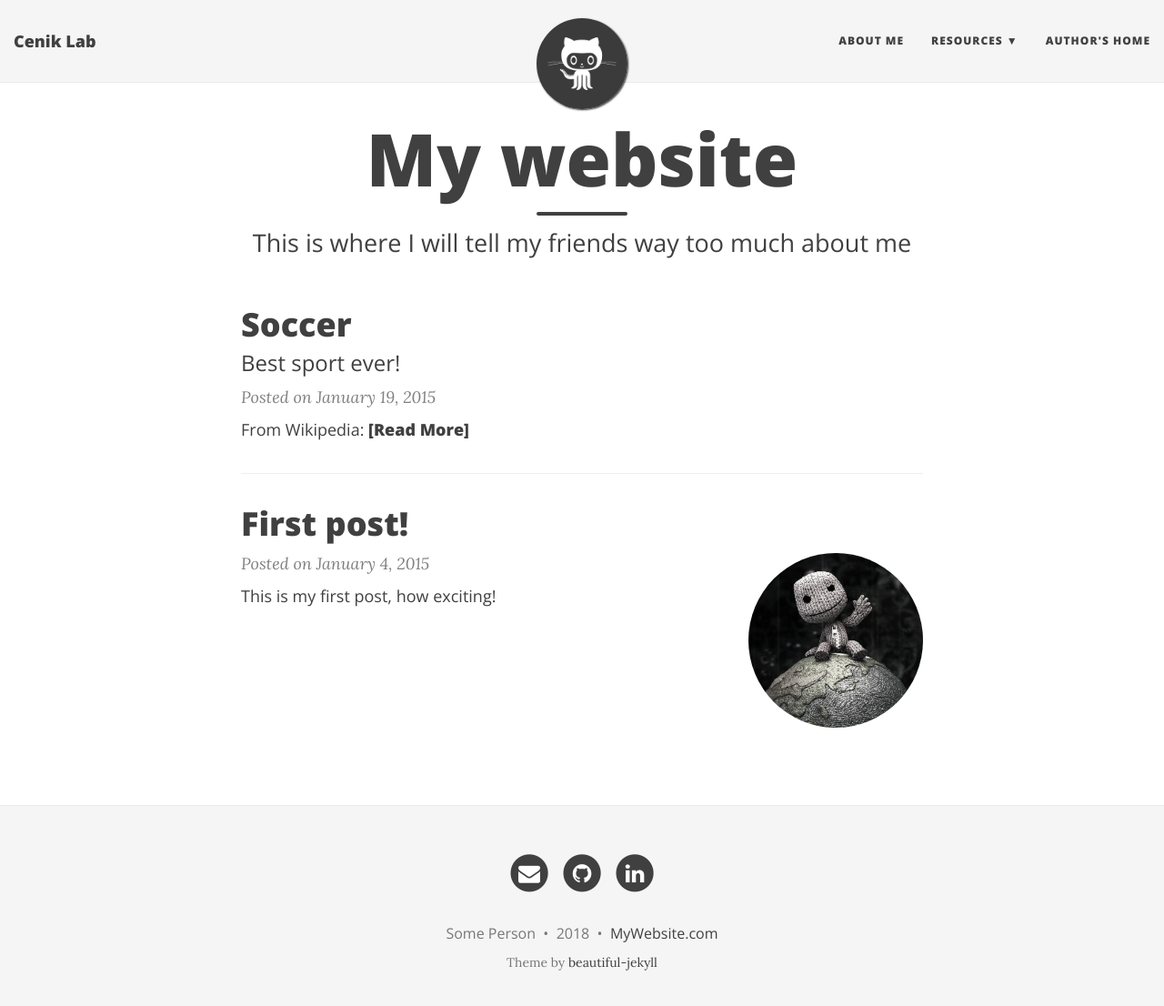
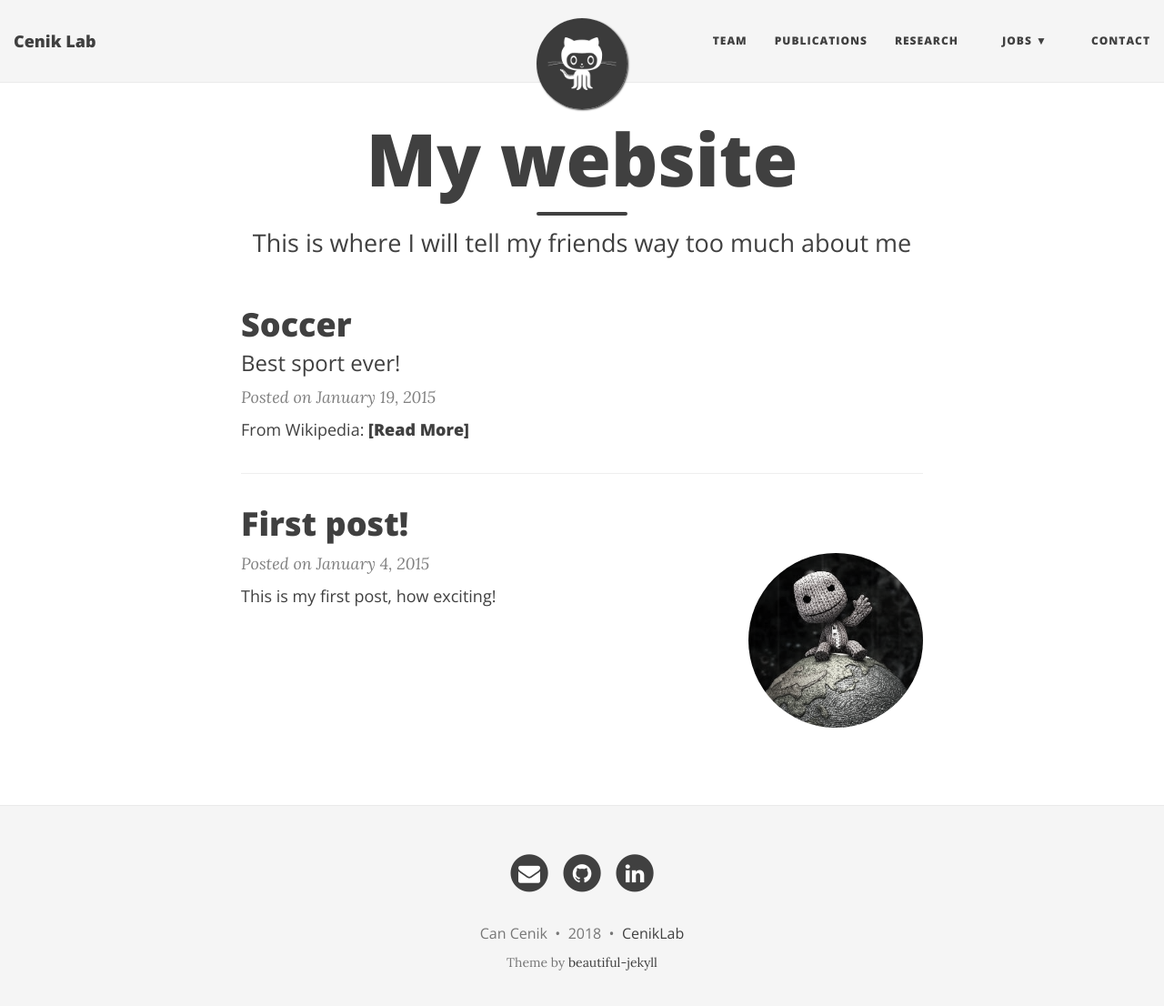
Before and after one commit to CenikLab/CenikLab.github.io, a Jekyll site: the page built from index.html, in a window 1280 px wide and 1119 px high. Shown: the top 1106 px of the window at 91% size. Built offline with Jekyll 4.4.1, drawn with Linux system fonts in a browser that asks for light colours; nearby versions of some CDN libraries; the list of posts is cut into pages by our own code.

Commit message:
Updated the structure of the main site

```diff
--- a/_config.yml
+++ b/_config.yml
@@ -14,18 +14,20 @@ baseurl: ""
 title: Cenik Lab
 
 # Short description of your site
-description: Functional Genomics and Translation Control
+description: Translation Control and Functional Genomics
 
 # --- Navigation bar options --- #
 
 # List of links in the navigation bar
 navbar-links:
-  About Me: "aboutme"
-  Resources:
+  Team: "team"
+  Publications: "publications"
+  Research: "research"
+  Jobs:
     - Beautiful Jekyll: "http://deanattali.com/beautiful-jekyll/"
     - Learn markdown: "http://www.markdowntutorial.com/"
     - GitHub Pages: "https://pages.github.com/"
-  Author's home: "http://deanattali.com"
+  Contact: "contact"
 
 # Image to show in the navigation bar - image must be a square (width = height)
 # Remove this parameter if you don't want an image in the navbar
@@ -61,7 +63,7 @@ footer-link-col: "#404040"
 # Change all these values or delete the ones you don't want.
 # Important: you must keep the "name" parameter, everything else you can remove
 author:
-  name: Some Person
+  name: Can Cenik
 
 # Select your active Social Network Links.
 # Uncomment the links you want to show in the footer and add your information to each link.
@@ -70,14 +72,10 @@ author:
 social-network-links:
 #  rss: true
   email: "ccenik@stanford.edu"
-#  facebook: daattali
   github: cancenik
+  linkedin: can-cenik-021b3451
+#  telephone: +14159998888
 #  twitter: daattali
-  linkedin: can-cenik
-#  stackoverflow: "3943160/daattali"
-#  youtube: user/deanat78
-#  spotify: yourname
-#  telephone: +14159998888
 
 # Select which share links to show in posts
 share-links-active:
@@ -88,12 +86,12 @@ share-links-active:
 
 # How to display the link to the website in the footer
 # Remove this if you don't want a link in the footer
-url-pretty: "MyWebsite.com"  # eg. "deanattali.com/beautiful-jekyll"
+url-pretty: "CenikLab"  # eg. "deanattali.com/beautiful-jekyll"
 
 # --- Web Statistics Section --- #
 
 # Fill in your Google Analytics ID to track your website using GA
-#google_analytics: ""
+google_analytics: "UA-120211245-1"
 
 # Google Tag Manager ID
 #gtm: ""
@@ -110,9 +108,6 @@ url-pretty: "MyWebsite.com"  # eg. "deanattali.com/beautiful-jekyll"
 # --- Misc --- #
 # Fill in your Disqus shortname (NOT the userid) if you want to support Disqus comments
 #disqus: ""
-
-# Facebook App ID
-# fb_app_id: ""
 
 # Excerpt Word Length
 # Truncates the excerpt to the specified number of words on the index page
```
Also changed, not shown: aboutme.md (deleted, +0 -16 lines), README.md, 1 other file.
